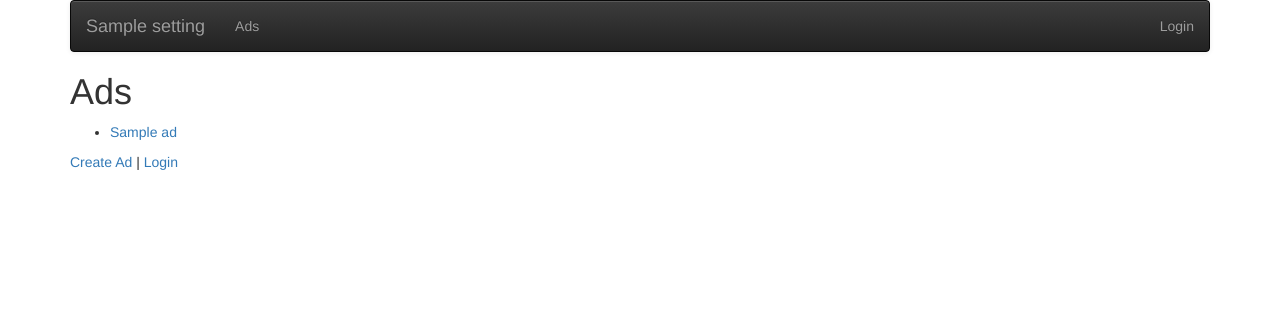
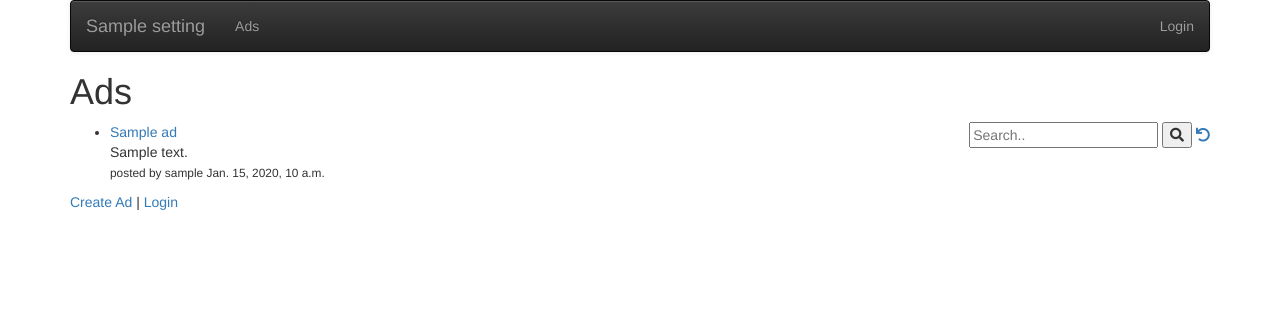
Before and after one commit to smoonmare/django-labs, a Django app: template ads/templates/ads/ad_list.html in a window 1280 px wide. Shown: the top 312 px of the page. Run offline with Django 3.2, Linux system fonts and the light colour scheme; the template is opened without the code that fills it: most values are stand-ins (such as "Sample title", 1, 10 or a date in 2020); some libraries are stand-ins or nearby versions.

Commit message:
Added Search feature and fixed favorites positioning.

```diff
--- a/ads/templates/ads/ad_list.html
+++ b/ads/templates/ads/ad_list.html
@@ -1,6 +1,16 @@
 {% extends "base_menu.html" %}
 {% block content %}
 <h1>Ads</h1>
+<div style="float:right">
+<!-- https://www.w3schools.com/howto/howto_css_search_button.asp -->
+<form>
+  <input type="text" placeholder="Search.." name="search"
+  {% if search %} value="{{ search }}" {% endif %}
+  >
+  <button type="submit"><i class="fa fa-search"></i></button>
+<a href="{% url 'ads:all' %}"><i class="fa fa-undo"></i></a>
+</form>
+</div>
 <p>
 {% if ad_list %}
 <ul>
@@ -33,6 +43,20 @@
         </span>
         </a>
         {% endif %}
+        <div style="left:10px">
+            {% if ad.text|length < 100 %}
+                {{ ad.text }}
+            {% else %}
+                {{ ad.text|slice:"0:99" }}
+                <a href="{% url 'ads:ad_detail'  ad.id %}">...</a>
+            {% endif %}
+        </div>
+        <small>
+        {% if ad.owner.username %}
+            posted by {{ ad.owner.username }}
+        {% endif %}
+        {{ ad.natural_updated }}
+        </small>
     </li>
   {% endfor %}
 </ul>
```
Also changed, not shown: ads/views.py (+22 -5 lines), 1 other file.
